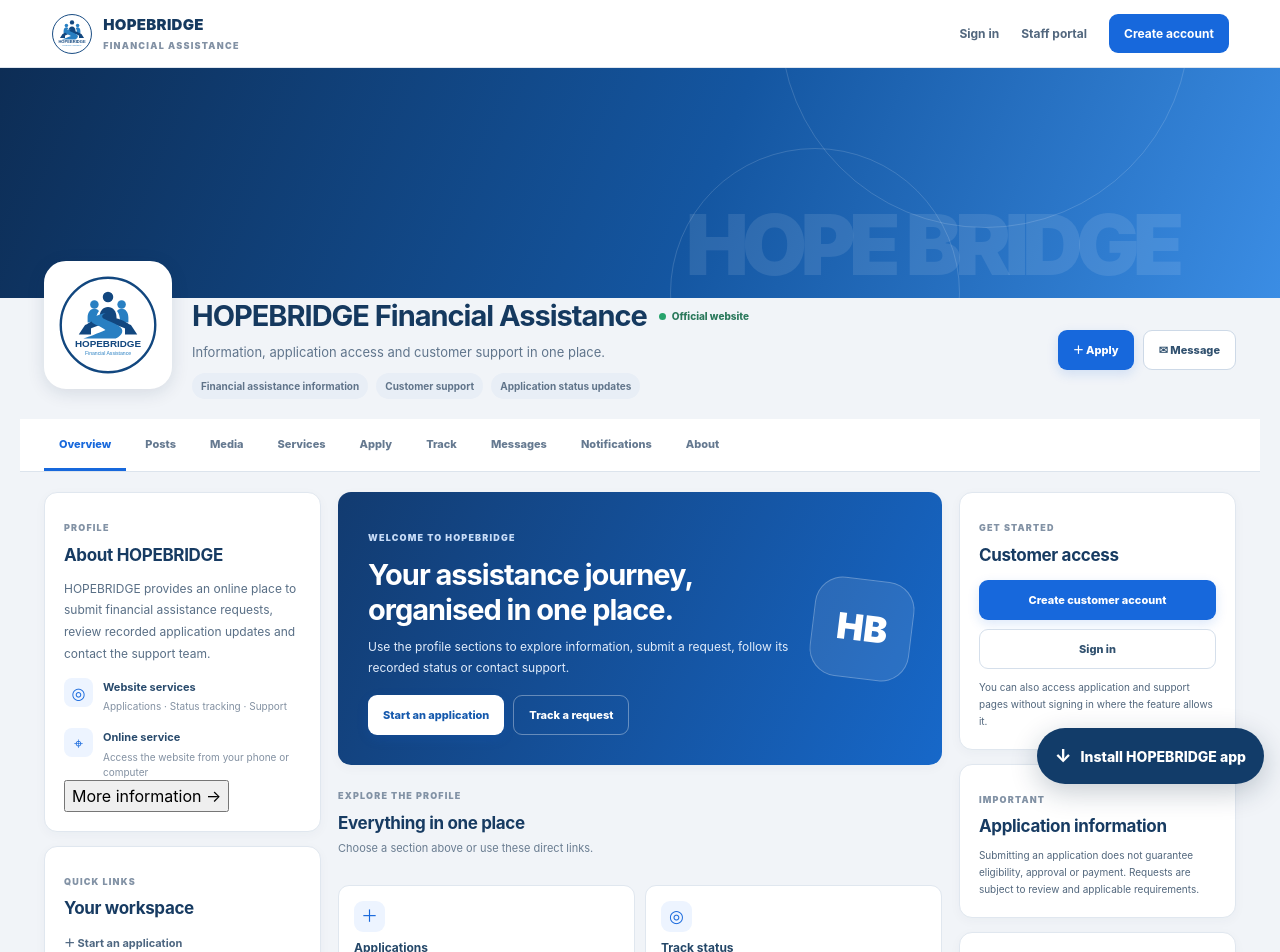
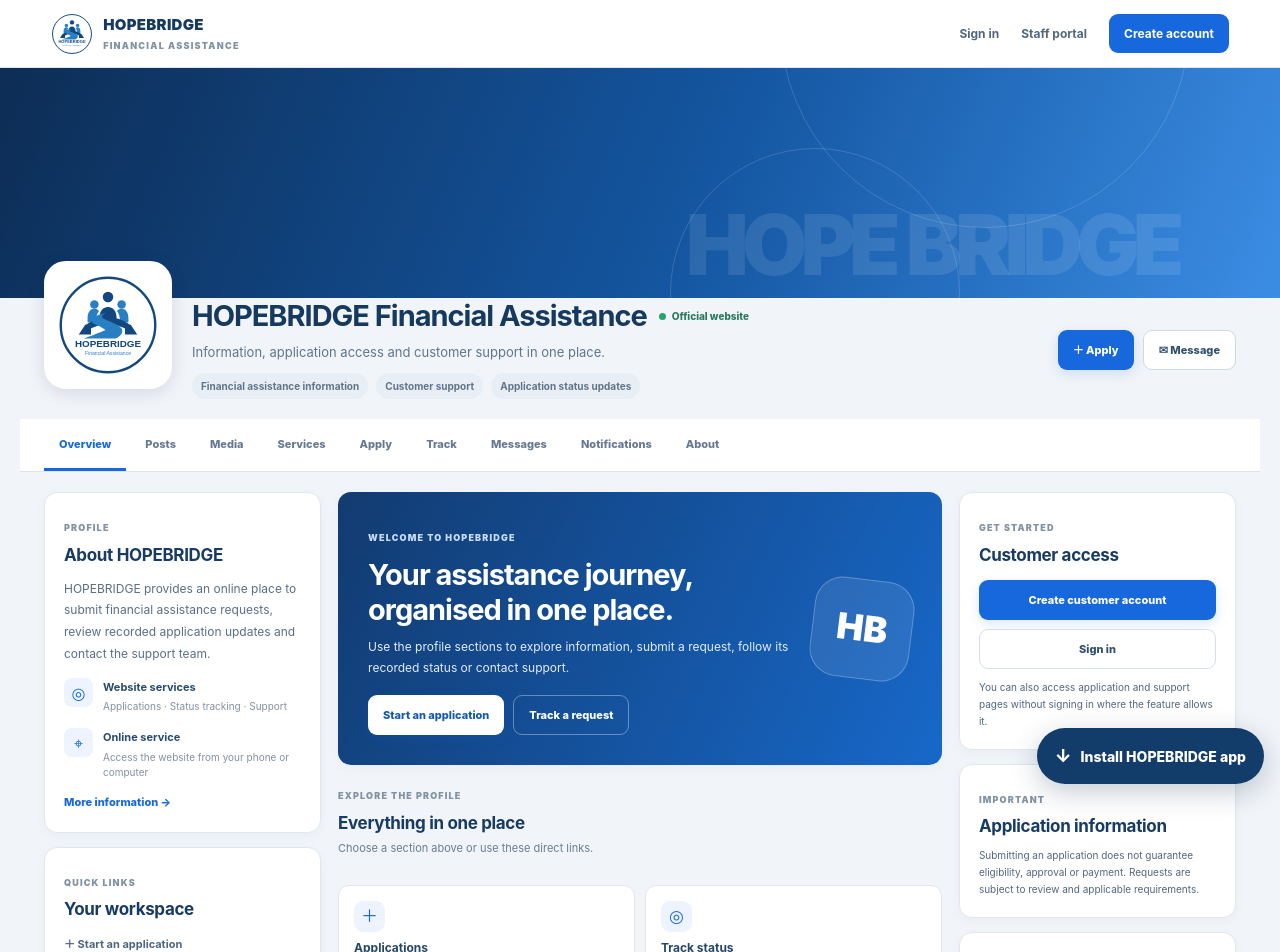
Before and after one commit to agentsarahmitchell56-code/USHopeBridge, a Next.js app: page / in a window 1280 px wide. Shown: the top 952 px of the page. Built offline with nearby package versions, Linux system fonts and the light colour scheme.

Commit message:
Style in-profile About navigation action

```diff
--- a/app/globals.css
+++ b/app/globals.css
@@ -1818,3 +1818,5 @@ body { color:var(--hb-ink); background:var(--hb-page); }
 @media(max-width:980px){.hb-profile-layout{grid-template-columns:minmax(190px,.75fr) minmax(0,1.7fr)}.hb-profile-right{grid-column:1/-1;grid-template-columns:repeat(3,minmax(0,1fr))}.hb-profile-identity{align-items:flex-start}.hb-profile-identity-actions{flex-direction:column;padding-top:49px}}
 @media(max-width:680px){.hb-profile-topbar{height:62px;padding:0 13px}.hb-profile-toplinks{display:none}.hb-profile-cover{height:155px}.hb-profile-cover-pattern{right:5%;font-size:39px}.hb-profile-identity{display:grid;grid-template-columns:76px minmax(0,1fr);gap:12px;margin-top:-34px;padding:0 13px 14px}.hb-profile-avatar{grid-row:1;width:76px;height:76px;flex-basis:76px;border-radius:15px;border-width:4px}.hb-profile-avatar img{padding:4px}.hb-profile-identity-copy{padding-top:39px}.hb-profile-name-row{gap:6px}.hb-profile-name-row h1{font-size:17px}.hb-profile-status{font-size:9px}.hb-profile-identity-copy>p{font-size:11px}.hb-profile-meta{gap:5px}.hb-profile-meta span{font-size:8px;padding:4px 6px}.hb-profile-identity-actions{grid-column:1/-1;display:flex;flex-direction:row;padding:0}.hb-profile-identity-actions>*{flex:1}.hb-profile-tabs{padding:0 8px}.hb-profile-tabs button{min-height:47px;padding:0 12px;font-size:10px}.hb-profile-layout{display:flex;flex-direction:column;padding:0 12px;margin:13px auto;gap:12px}.hb-profile-left{order:2;width:100%;grid-template-columns:1fr}.hb-profile-content{order:1;width:100%}.hb-profile-right{order:3;width:100%;grid-template-columns:1fr}.hb-profile-card{padding:15px}.hb-profile-welcome{padding:20px 16px}.hb-profile-welcome-mark{display:none}.hb-profile-feature-grid{gap:8px}.hb-profile-feature-grid>a{padding:12px}.hb-profile-footer{padding:16px 13px 24px;flex-direction:column}.hb-profile-footer div{gap:13px}}
 @media(prefers-reduced-motion:reduce){.hb-profile-page *{scroll-behavior:auto!important;transition:none!important}}
+
+.hb-profile-inline-button{display:inline-block;margin-top:13px;padding:0;border:0;background:transparent;color:#1768dc;font:inherit;font-size:11px;font-weight:850;cursor:pointer}
```
